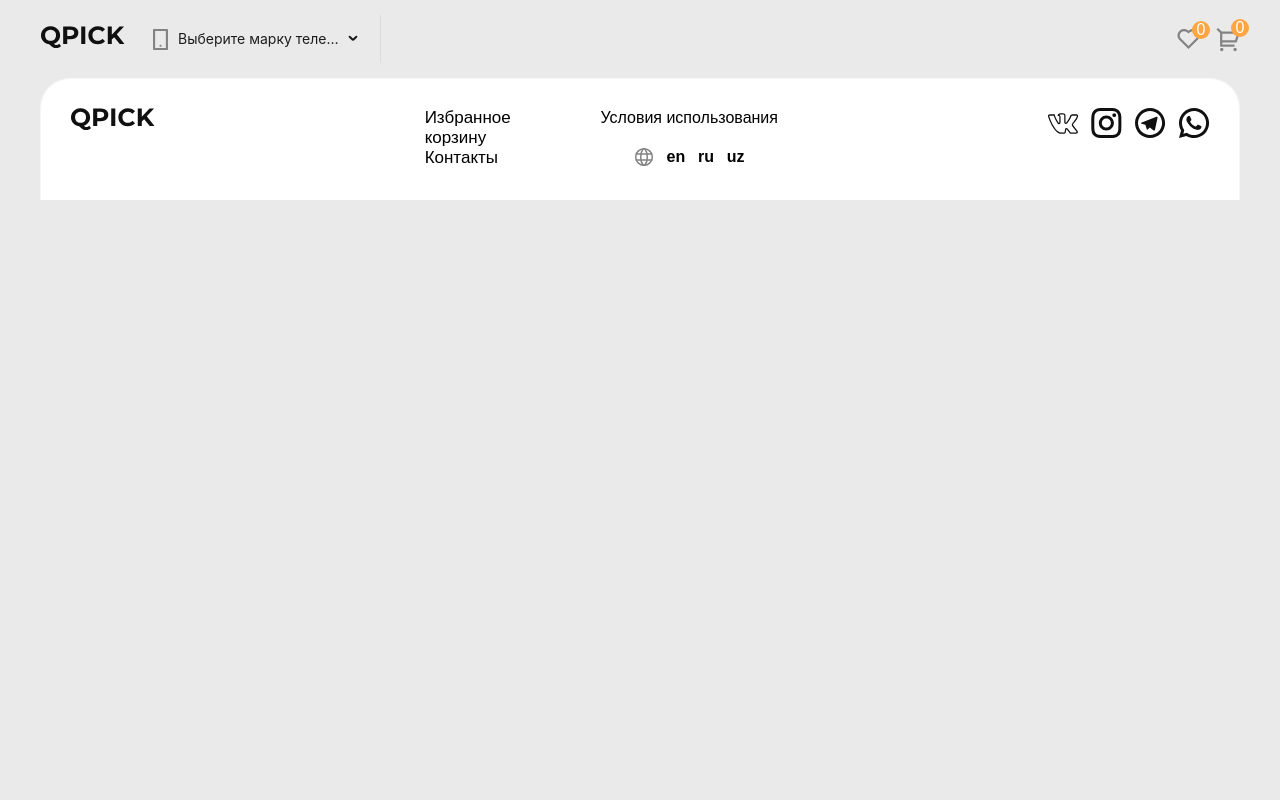
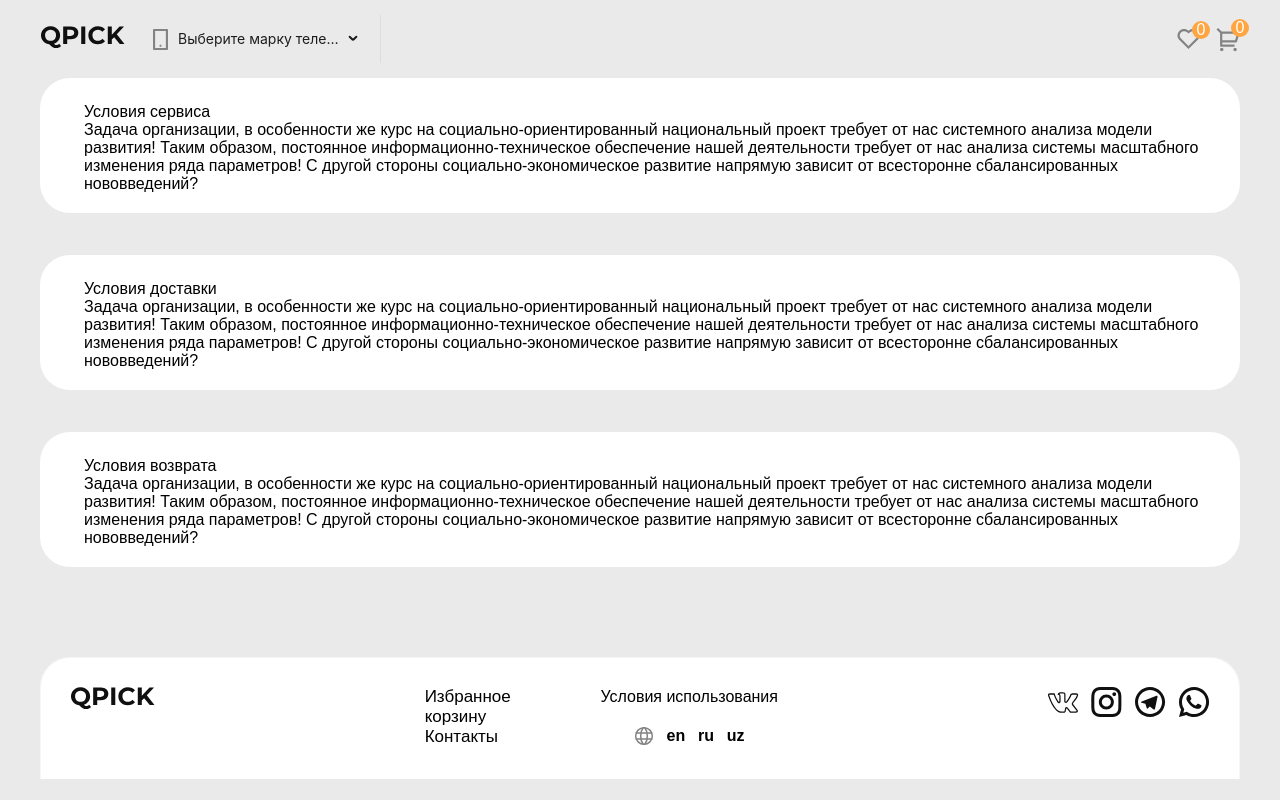
Before and after one commit to Asat1llo/shop, a React (Vite) app: page /condition in a window 1280 px wide. Built offline with nearby package versions, Linux system fonts and the light colour scheme.

Commit message:
push changes

```diff
--- a/src/App.jsx
+++ b/src/App.jsx
@@ -2,7 +2,7 @@ import './App.css'
 import { useDispatch,useSelector } from 'react-redux';
 import { useEffect, useState} from 'react';
 import { Route, Routes } from 'react-router-dom'
-import { Home, Inner,Bin } from './pages/index.jsx'
+import { Home, Inner,Bin, Conditions, Contact } from './pages/index.jsx'
 import { Header,Footer } from './components/index.jsx'
 import { fetchLocal} from './store/localSlice.js';
 
@@ -22,6 +22,8 @@ function App() {
         <Route path='/' element={<Home/>}/>
         <Route path='/inner/:cardId' element={<Inner setRefresh={setRefresh}/>}/>
         <Route path='/bin' element={<Bin/>}/>
+        <Route path='/condition' element={<Conditions/>}/>
+        <Route path='/contact' element={<Contact/>}/>
        </Routes>
        <Footer/>
        </>
--- a/src/components/Footer/footer.module.css
+++ b/src/components/Footer/footer.module.css
@@ -52,6 +52,15 @@
     color: #FFA542;
 }
 
+.footerLinksPages{
+ color: #000000;
+ cursor: pointer;
+}
+.footerLinksTextPages{
+ color: #000000;
+ cursor: pointer;
+}
+
 
 /* ==================================================Media======================================= */
 
--- a/src/components/Footer/index.jsx
+++ b/src/components/Footer/index.jsx
@@ -29,10 +29,14 @@ export  function Footer(){
                         <li className={classes.footerLinks}>
                             <p className={classes.footerLinksPages}>{ldata[lang].footer.favorites}</p>
                             <p className={classes.footerLinksPages}>{ldata[lang].footer.bin}</p>
+                            <Link to={'/contact'}>
                             <p className={classes.footerLinksPages}>{ldata[lang].footer.contact}</p>
+                            </Link>
                         </li>
                         <li className={classes.footerLinks}>
+                            <Link to={'/condition'}>
                             <p className={classes.footerLinksTextPages}>{ldata[lang].footer.terms}</p>
+                            </Link>
                             <div className={classes.footerContainerLanguage}>
                             <img src={language} alt="earth" className={classes.footerLanguageImg} />
                             <span className={classes.footerLanguages} onClick={()=>givelang('en')}>en</span>
--- a/src/localization/localization.js
+++ b/src/localization/localization.js
@@ -17,8 +17,11 @@ export const language = {
     bin:{
     next:'Следующий',
     total:'ОБЩИЙ',
-    }
+    back:'В каталог товаров',
     },
+    },
+
+
     en:{
     header:{
     brand:'Select phone brand',
@@ -37,8 +40,11 @@ export const language = {
     bin:{
     next:'Next',
     total:'ToTAl',
+    back:'To product catalog'
     }
     },
+
+
     uz:{
     header:{
     brand:'Telefon markasini tanlang',
@@ -57,6 +63,7 @@ export const language = {
     bin:{
     next:'Keyingisi',
     total:'Jami',
+    back:'Mahsulotlar katalogiga'
     }
     }
 }
--- /dev/null
+++ b/src/pages/Conditions/conditions.module.css
@@ -0,0 +1,20 @@
+
+
+.conditionWrraper{
+ display: flex;
+ flex-direction: column;
+ justify-content: center;
+ align-items: start;
+ gap: 42px;
+ padding-bottom: 90px;
+}
+
+.conditionContainer{
+ display: flex;
+ flex-direction: column;
+ justify-content: center;
+ align-items: start;
+ background-color: #FFFF;
+ padding: 25px 31px 20px 44px;
+ border-radius: 30px;
+}
--- /dev/null
+++ b/src/pages/Conditions/index.jsx
@@ -0,0 +1,46 @@
+import classes from './conditions.module.css'
+
+
+export default function Conditions() {
+  return (
+      <div className={classes.condition}>
+        <div className="container">
+           <div className={classes.conditionWrraper}>
+            <div className={classes.conditionContainer}>
+             <label className={classes.conditionsTitle}>Условия сервиса</label>
+             <p className={classes.conditionText}>
+             Задача организации, в особенности же курс на социально-ориентированный
+             национальный проект требует от нас системного анализа модели развития!
+             Таким образом, постоянное информационно-техническое обеспечение нашей
+             деятельности требует от нас анализа системы масштабного изменения ряда
+             параметров! С другой стороны социально-экономическое развитие напрямую
+             зависит от всесторонне сбалансированных нововведений?
+             </p>
+            </div>
+            <div className={classes.conditionContainer}>
+             <label className={classes.conditionsTitle}>Условия доставки</label>
+             <p className={classes.conditionText}>
+             Задача организации, в особенности же курс на социально-ориентированный
+             национальный проект требует от нас системного анализа модели развития!
+             Таким образом, постоянное информационно-техническое обеспечение нашей
+             деятельности требует от нас анализа системы масштабного изменения ряда
+             параметров! С другой стороны социально-экономическое развитие напрямую
+             зависит от всесторонне сбалансированных нововведений?
+             </p>
+            </div>
+            <div className={classes.conditionContainer}>
+             <label className={classes.conditionsTitle}>Условия возврата</label>
+             <p className={classes.conditionText}>
+             Задача организации, в особенности же курс на социально-ориентированный
+             национальный проект требует от нас системного анализа модели развития!
+             Таким образом, постоянное информационно-техническое обеспечение нашей
+             деятельности требует от нас анализа системы масштабного изменения ряда
+             параметров! С другой стороны социально-экономическое развитие напрямую
+             зависит от всесторонне сбалансированных нововведений?
+             </p>
+            </div>
+           </div>
+        </div>
+      </div>
+  )
+}
--- /dev/null
+++ b/src/pages/Contact/contact.module.css
@@ -0,0 +1,23 @@
+
+
+.contactWrraper{
+display:flex;
+flex-wrap: nowrap;
+justify-content: center;
+align-items: center;
+gap: 61px;
+padding-bottom: 37px;
+}
+
+.contactContainerOffice{
+ padding: 15px 19px 27px 17px;
+ background-color: #FFFF;
+ border-radius: 20px;
+}
+
+.contactOfficeIframe{
+ min-width: 722px;
+ min-height: 424px;
+ border-radius: 10px;
+ border: none;
+}
--- /dev/null
+++ b/src/pages/Contact/index.jsx
@@ -0,0 +1,27 @@
+import classes from './contact.module.css'
+import { location } from '../../assets/assets'
+
+
+export default function Contact() {
+  return (
+    <div className={classes.contact}>
+        <div className="container">
+            <div className={classes.contactWrraper}>
+                <div className={classes.contactContainerOffice}>
+                    <label className={classes.contactOfficeTitle}>Our office</label>
+                    <div className={classes.contactOfficeLocation}>
+                    <iframe src="https://www.google.com/maps/embed?pb=!1m18!1m12!1m3!1d3000.4276575811937!2d69.21307267507365!3d41.234241505482025!2m3!1f0!2f0!3f0!3m2!1i1024!2i768!4f13.1!3m3!1m2!1s0x38ae6183ea313917%3A0xdc59607ad734d20c!2sPDP%20University!5e0!3m2!1sen!2s!4v1711883359957!5m2!1sen!2s" className={classes.contactOfficeIframe} ></iframe>
+                   </div>
+                    <div className={classes.contactOfficeAddres}>
+                        <img src={location} alt="error" />
+                        <span className={classes.contactOfficeTextaddred}>
+                            <p className={classes.contactOfficeAddresStreet}></p>
+                            <p className={classes.contactOfficeAddresHome}></p>
+                        </span>
+                    </div>
+                </div>
+            </div>
+        </div>
+    </div>
+  )
+}
--- a/src/pages/Eptybin/emptybin.module.css
+++ b/src/pages/Eptybin/emptybin.module.css
@@ -1,14 +1,51 @@
 
 
 .emptyWrraper{
-    min-width: 100%;
-    min-height: 69vh;
     display: flex;
+    flex-direction: column;
     justify-content: center;
     align-items: center;
+    padding-bottom: 50px;
+}
+.emptyContainer{
+ max-width: 540%;
+ display: flex;
+ flex-direction: column;
+ justify-content:start;
+ align-items: start;
+ gap: 10px;
 }
 
-.emptyWrraperImg{
-    /* min-width: 100%;
-    min-height: 100%; */
+.emptyBtn{
+ border-radius: 20px;
+ background-color: black;
+ color: #FFFF;
+ padding: 20px 110px 20px 110px ;
+ font-size: 20px;
 }
+
+@media (max-width:554px){
+    .emptyWrraper{
+    padding-bottom: 0px;
+    }
+    .emptyBtn{
+    margin-top: 200px;
+    }
+}
+@media (max-width:375px){
+    .emptyContainer{
+     width: 350px;
+    }
+    .emptyWrraperImg{
+     width: 350px;
+    }
+}
+
+@media (max-width:320px){
+    .emptyContainer{
+     width: 300px;
+    }
+    .emptyWrraperImg{
+     width: 300px;
+    }
+}
--- a/src/pages/Eptybin/index.jsx
+++ b/src/pages/Eptybin/index.jsx
@@ -1,11 +1,21 @@
 import classes from './emptybin.module.css'
+import { NavLink as Link } from 'react-router-dom'
 import { illustration } from '../../assets/assets'
-
+import {language as ldata} from '../../localization/localization'
+import { useSelector } from 'react-redux'
 
 export default function Empty() {
+
+  const {lang} = useSelector(state=>state.lang)
+
   return (
     <div className={classes.emptyWrraper}>
+        <div className={classes.emptyContainer}>
         <img src={illustration} alt="error" className={classes.emptyWrraperImg} />
+        <Link to={'/'}>
+        <button className={classes.emptyBtn}>{ldata[lang].bin.back}</button>
+        </Link>
+        </div>
     </div>
   )
 }
--- a/src/pages/cardInner/cardInner.module.css
+++ b/src/pages/cardInner/cardInner.module.css
@@ -208,8 +208,8 @@
     }
 
     .innerImages{
-        min-width: 61px;
-       min-height: 64px;
+       width: 70px;
+       height: 70px;
     }
     .innerImages:nth-child(1){
         display: none;
--- a/src/pages/index.jsx
+++ b/src/pages/index.jsx
@@ -3,3 +3,5 @@ export { default as Inner} from './cardInner'
 export { default as Bin } from './Bin'
 export { default as Card } from './binCard'
 export { default as Empty} from './Eptybin'
+export { default as Conditions} from  './Conditions'
+export { default as Contact} from './Contact'
```
